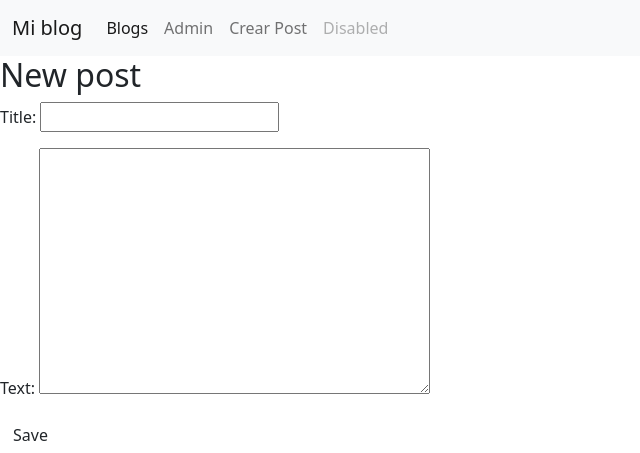
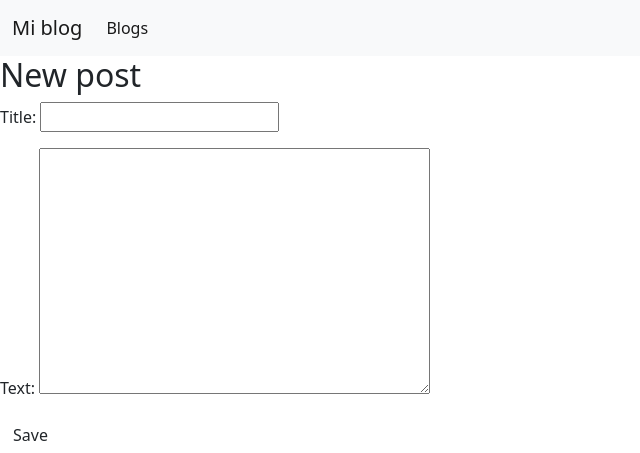
Before and after one commit to ivelitaunsa/PW2-22A-E02-Lab05, a Django app: page /post/new/ in a window 1280 px wide. Shown: the top 453 px of the page, without its empty margins (0-640 px from the left). Run offline with Django 4.2, Linux system fonts and the light colour scheme.

Commit message:
Implementando post_edit y filtradores de user

```diff
--- a/blog/templates/blog/partials/_navbar.html
+++ b/blog/templates/blog/partials/_navbar.html
@@ -7,9 +7,9 @@
     <div class="collapse navbar-collapse" id="navbarNavAltMarkup">
       <div class="navbar-nav">
         <a class="nav-link active" aria-current="page" href="/">Blogs</a>
-        <a class="nav-link" href="/admin">Admin</a>
-        <a class="nav-link" href="{% url 'post_new' %}">Crear Post</a>
-        <a class="nav-link disabled">Disabled</a>
+        {% if user.is_authenticated %}
+          <a class="nav-link" href="{% url 'post_new' %}">Crear Post</a>
+        {% endif %}
       </div>
     </div>
   </div>
--- a/blog/templates/blog/post_detail.html
+++ b/blog/templates/blog/post_detail.html
@@ -5,4 +5,7 @@
   <h3>Author: {{post.author}}</h3>
   <span>Published on {{post.published_date}}</span>
   <p>{{post.text}}</p>
+  {% if user.is_authenticated %}
+    <a href="{% url 'post_edit' post.id %}">Editar</a>
+  {% endif %}
 {% endblock  %}
```
